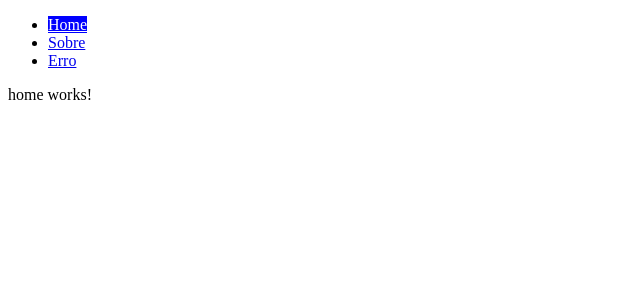
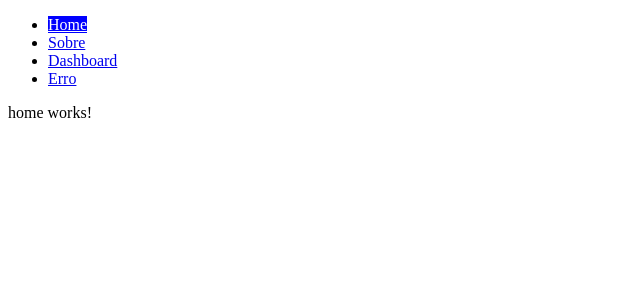
Before and after one commit to ehurafa/angular15, an Angular app in the folder routes/: page / in a window 1280 px wide. Shown: the top 300 px of the page, without its empty margins (0-640 px from the left). Built offline with nearby package versions, Linux system fonts and the light colour scheme.

Commit message:
Lazy loading

```diff
--- a/routes/src/app/app-routing.module.ts
+++ b/routes/src/app/app-routing.module.ts
@@ -10,6 +10,7 @@
     { path: 'foo', component: AboutComponent }
   ]},
   { path: "about/:id/:username", component: AboutComponent },
+  { path: 'dashboard', loadChildren: () => import('./dashboard/dashboard.module').then(m=>m.DashboardModule) },
   { path: "404", component: ErrorComponent },
   { path: "**", redirectTo: '404' }
 ];
--- /dev/null
+++ b/routes/src/app/dashboard/pages/home/home.component.html
@@ -0,0 +1 @@
+<p>Dashboard</p>
--- a/routes/src/app/shared/menu/menu.component.html
+++ b/routes/src/app/shared/menu/menu.component.html
@@ -8,6 +8,9 @@
                 <a routerLink="/about" [routerLinkActive]="['active']" [routerLinkActiveOptions]="{exact: true}">Sobre</a>
             </li>
             <li>
+                <a routerLink="/dashboard" [routerLinkActive]="['active']" [routerLinkActiveOptions]="{exact: true}">Dashboard</a>
+            </li>
+            <li>
                 <a routerLink="['/404']" [routerLinkActive]="['active']" [routerLinkActiveOptions]="{exact: true}">Erro</a>
             </li>
         </ul>
```
Also changed, not shown: routes/src/app/dashboard/dashboard-routing.module.ts (added, +13 -0 lines), routes/src/app/dashboard/dashboard.module.ts (added, +17 -0 lines), routes/src/app/dashboard/pages/home/home.component.ts (added, +10 -0 lines), routes/src/app/dashboard/pages/home/home.component.scss (added), 1 other file (tests, documents, lock files or other folders).
